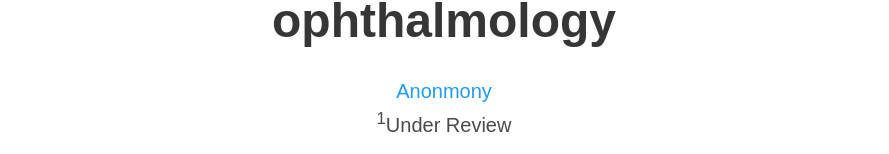
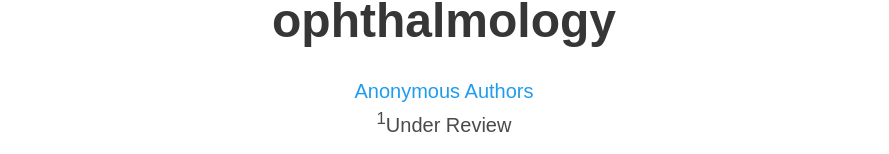
Before and after one commit to EyeAgent/eyeagent.github.io, a plain HTML site: page docs/index.html in a window 1280 px wide. Shown: the part 214-368 px from the top of the page, without its empty margins (196-1085 px from the left). Drawn offline with nearby package versions, Linux system fonts and the light colour scheme; some icons are missing; a web font is replaced by a local one.

Commit message:
fix: author name

```diff
--- a/docs/index.html
+++ b/docs/index.html
@@ -77,7 +77,7 @@
         <div class="column has-text-centered">
           <h1 class="title is-1 publication-title">EyeAgent: A multimodal AI agent for clinical decision support in ophthalmology</h1>
           <div class="is-size-5 publication-authors">
-            <span class="author-block"><a href="#">Anonmony</a><sup></sup></span>
+            <span class="author-block"><a href="#">Anonymous Authors</a><sup></sup></span>
           </div>
 
           <div class="is-size-5 publication-authors">
```
